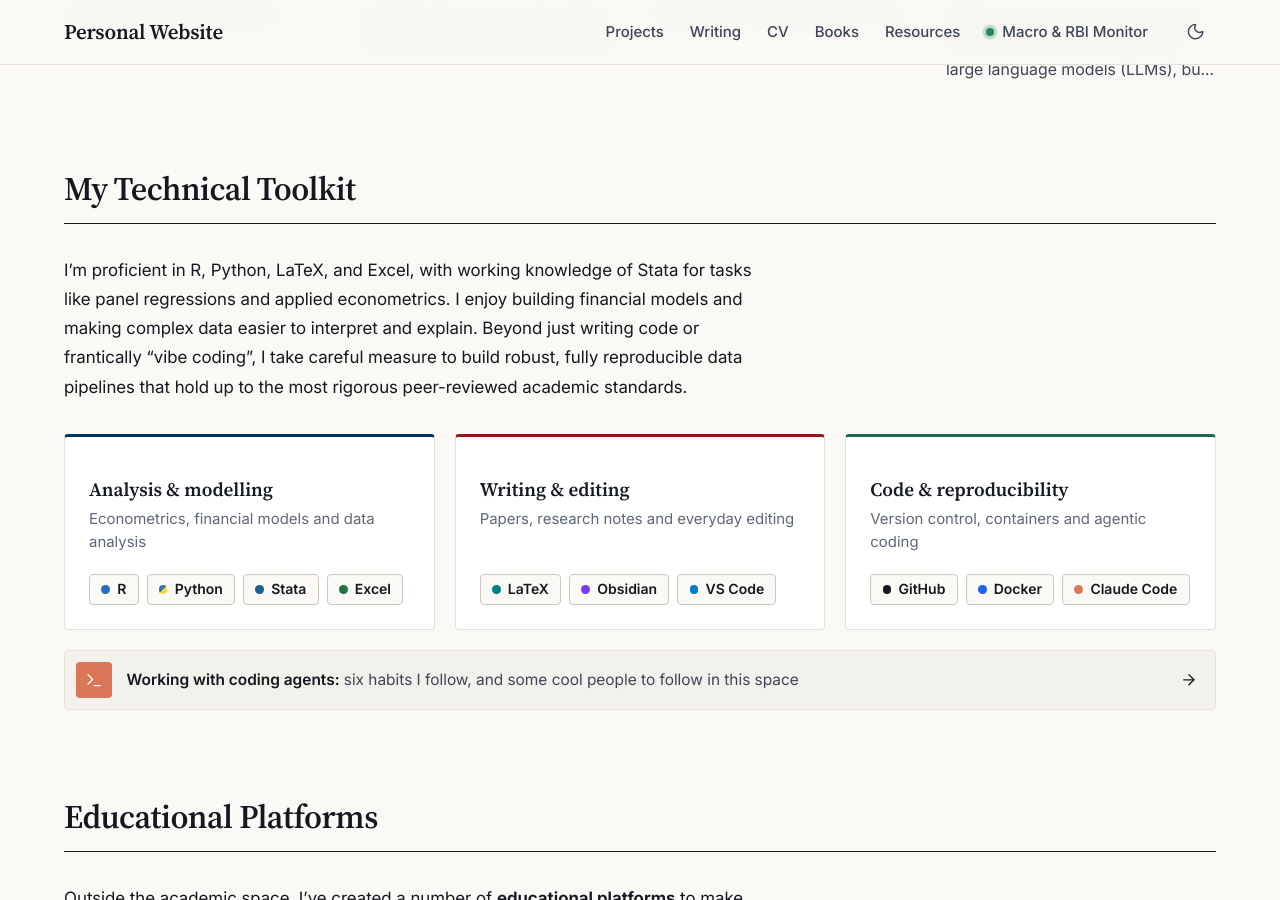
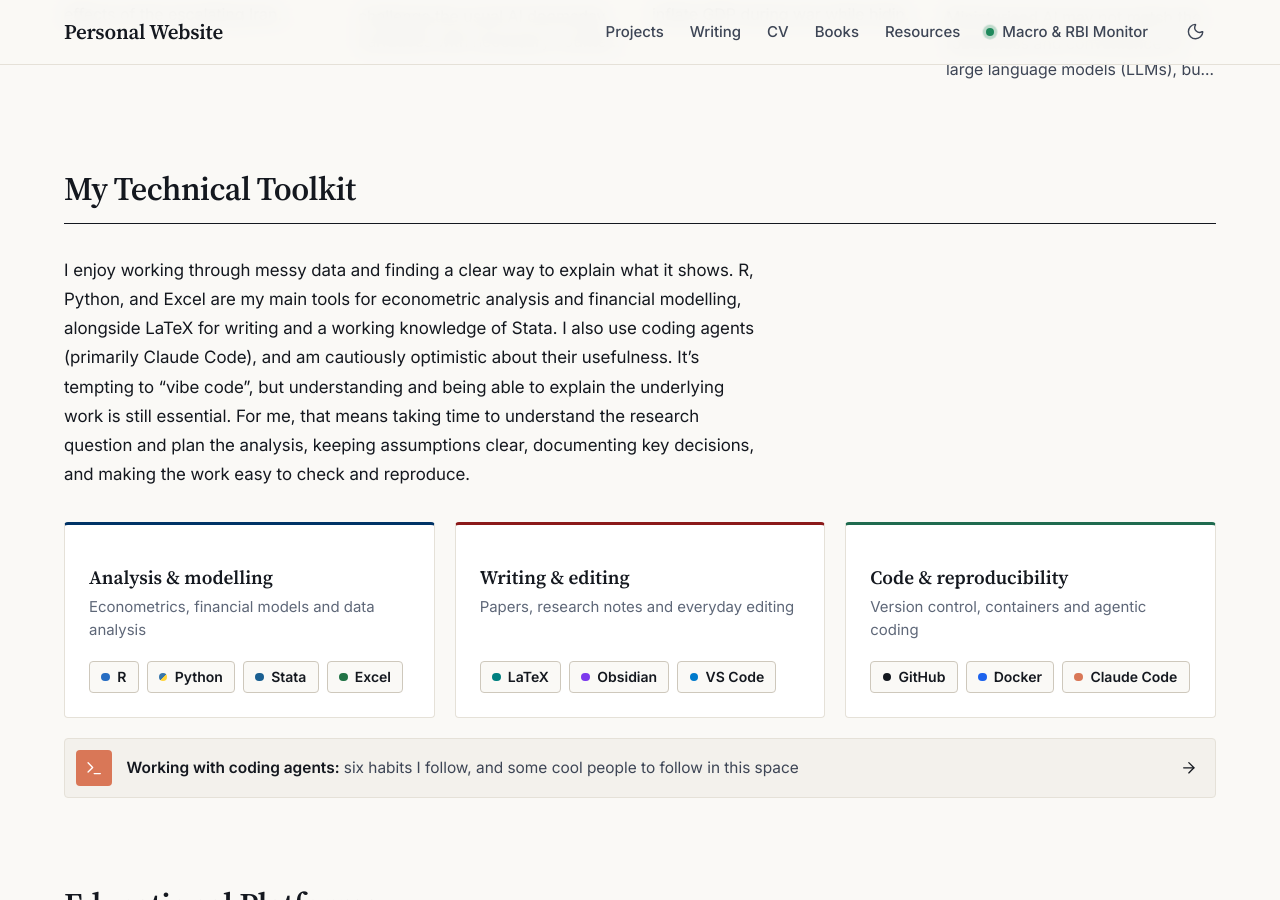
Before and after one commit to shreyasxi/shreyasxi.github.io, a Jekyll site: the page built from _pages/about.md, in a window 1280 px wide and 900 px high, scrolled down 1964 px. Built offline with Jekyll 4.4.1, drawn with Linux system fonts in a browser that asks for light colours.

Commit message:
Update technical toolkit description
Revised the description of technical skills and tools used for econometric analysis and financial modeling.

```diff
--- a/_pages/about.md
+++ b/_pages/about.md
@@ -79,7 +79,7 @@ redirect_from:
     <h2 class="home-section__title" id="technical-toolkit">My Technical Toolkit</h2>
   </div>
   <div class="home-section__body">
-    <p>I’m proficient in R, Python, LaTeX, and Excel, with working knowledge of Stata for tasks like panel regressions and applied econometrics. I enjoy building financial models and making complex data easier to interpret and explain. Beyond just writing code or frantically “vibe coding”, I take careful measure to build robust, fully reproducible data pipelines that hold up to the most rigorous peer-reviewed academic standards.</p>
+    <p>I enjoy working through messy data and finding a clear way to explain what it shows. R, Python, and Excel are my main tools for econometric analysis and financial modelling, alongside LaTeX for writing and a working knowledge of Stata. I also use coding agents (primarily Claude Code), and am cautiously optimistic about their usefulness. It’s tempting to “vibe code”, but understanding and being able to explain the underlying work is still essential. For me, that means taking time to understand the research question and plan the analysis, keeping assumptions clear, documenting key decisions, and making the work easy to check and reproduce. </p>
     <div class="toolkit">
       <div class="toolkit__group toolkit__group--navy">
         <h3 class="toolkit__title">Analysis &amp; modelling</h3>
```
